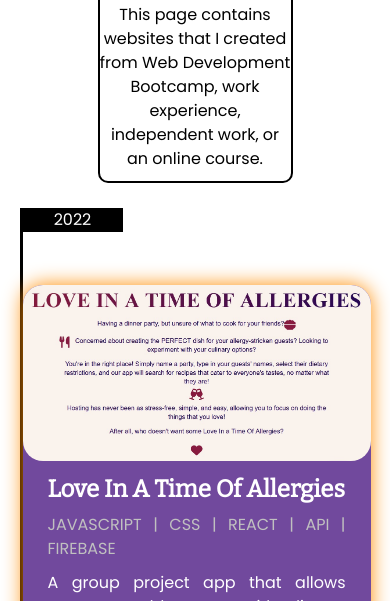
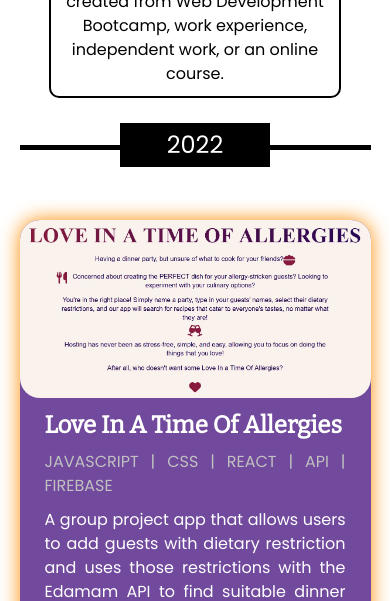
Before and after one commit to leohon/portfoLEO, a plain HTML site: page projects.html in a window 390 px wide. Shown: the part 243-844 px from the top of the page. Drawn offline with nearby package versions, Linux system fonts and the light colour scheme.

Commit message:
Media query adjustments :wrench:

```diff
--- a/styles/sass/partials/_mediaQueries.scss
+++ b/styles/sass/partials/_mediaQueries.scss
@@ -96,6 +96,14 @@
   .contact .content form {
     margin-right: 25px;
   }
+
+  .projectPage .projectsPageHeader {
+    width: 75%;
+  }
+
+  .timelineGroup {
+    border: none;
+  }
 }
 
 // -------------------------
@@ -147,6 +155,32 @@
     .socials a {
       margin: 0;
     }
+  }
+
+  .toTop {
+    z-index: 1;
+  }
+
+  .timelineGroup {
+    position: relative;
+
+    .year {
+      margin: auto;
+      font-size: 1.5rem;
+      width: 150px;
+      padding: 10px;
+    }
+  }
+
+  .timelineGroup::before {
+    content: "";
+    width: 100%;
+    height: 5px;
+    background: variables.$black;
+    left: 0;
+    top: 22px;
+    position: absolute;
+    z-index: -1;
   }
 }
 
```
Also changed, not shown: styles/styles.css.
